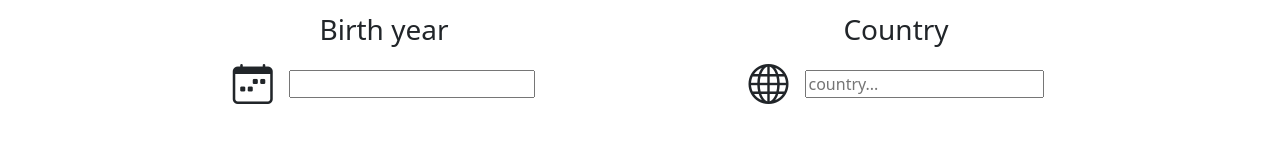
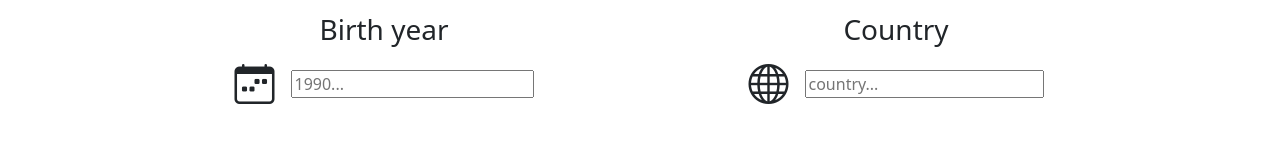
Before and after one commit to ShyqeriTari/Unique., a React (Create React App) app: page /search in a window 1280 px wide. Shown: the part 386-546 px from the top of the page. Built offline with nearby package versions, Linux system fonts and the light colour scheme.

Commit message:
Update Search.jsx

```diff
--- a/src/components/Search.jsx
+++ b/src/components/Search.jsx
@@ -16,6 +16,8 @@ const Search = ({compare, handleClose, refetchAdd, refetchPlayer, refetchFan, se
     const [role, setRole] = useState("player")
 
     const location = window.location.pathname
+
+    const mediaMatch = window.matchMedia('(min-width: 400px)')
 
     const changeName = (value) => {
         setNames(value)
@@ -102,7 +104,7 @@ const Search = ({compare, handleClose, refetchAdd, refetchPlayer, refetchFan, se
                 <Col sm={compare === "club" || compare === "1" || compare === "2" ? 12 : 6} md={compare === "club" || compare === "1" || compare === "2" ? 12 : 6} lg={6}><SearchSection title={"Name"}  icon={"bi bi-person-fill"} type={"text"} text={"name..."} setValue={changeName} /></Col>
                 <Col sm={compare === "club" || compare === "1" || compare === "2" ? 12 : 6} md={compare === "club" || compare === "1" || compare === "2" ? 12 : 6} lg={6}><SearchSection title={"Position"}  icon={"bi bi-bullseye"} type={"text"} text={"position..."} setValue={changePosition} /></Col>
 
-                <Col sm={compare === "club" || compare === "1" || compare === "2" ? 12 : 6} md={compare === "club" || compare === "1" || compare === "2" ? 12 : 6} lg={6}><SearchSection title={"Birth year"}  size={"152%"} icon={"bi bi-calendar-week"} type={"number"} min={1900} max={2022} setValue={changeBirthdate}/></Col>
+                <Col sm={compare === "club" || compare === "1" || compare === "2" ? 12 : 6} md={compare === "club" || compare === "1" || compare === "2" ? 12 : 6} lg={6}><SearchSection title={"Birth year"} size={mediaMatch.matches ? "150%": "175%"} icon={"bi bi-calendar-week"} type={"number"} text={"1990..."} min={1900} max={2022} setValue={changeBirthdate}/></Col>
                 <Col sm={compare === "club" || compare === "1" || compare === "2" ? 12 : 6} md={compare === "club" || compare === "1" || compare === "2" ? 12 : 6} lg={6}><SearchSection title={"Country"}  icon={"bi bi-globe"} type={"text"} text={"country..."} setValue={changeCountry}/></Col>
             </Row>
 
```
